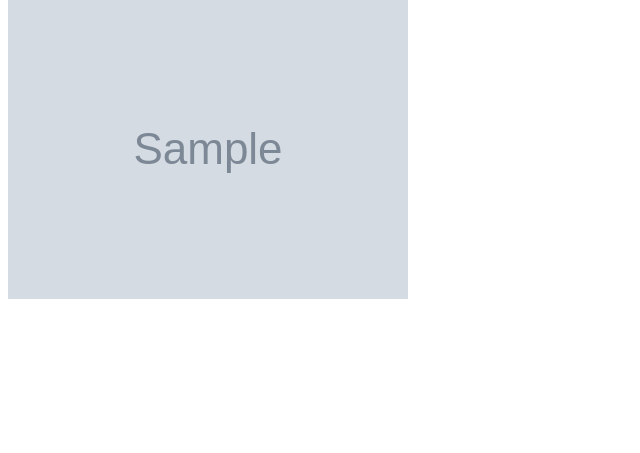
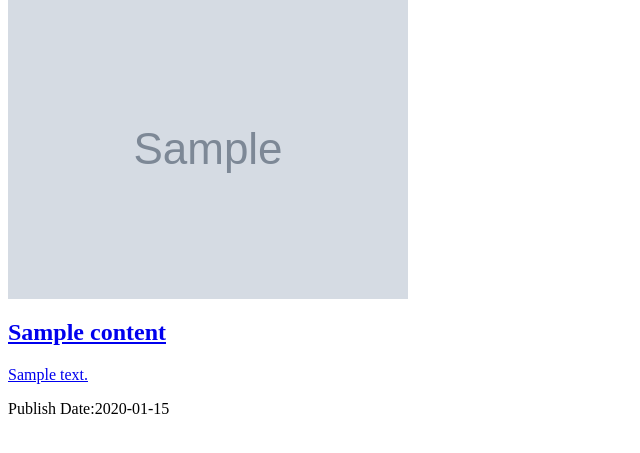
Before and after one commit to Moni-que/NEWS-ARTICLES-PREVIEW, a Flask app: template app/templates/index.html in a window 1280 px wide. Shown: the part 67-520 px from the top of the page, without its empty margins (0-640 px from the left). Run offline with Flask 2, Linux system fonts and the light colour scheme; the template is opened without the code that fills it: most values are stand-ins (such as "Sample title", 1, 10 or a date in 2020); grey boxes marked "Sample" are stand-in pictures; some libraries are stand-ins or nearby versions.

Commit message:
add title,description and publish date

```diff
--- a/app/templates/index.html
+++ b/app/templates/index.html
@@ -5,17 +5,12 @@
     </div>
     {% for title,desc,img_url,p_date,url in contents %}
     <div class="container-fluid">
-        <div class="item"><a href="{{url}}"><img src="{{img_url}}" alt=""></a>
-
-        </div>
+        <div class="item"><a href="{{url}}"><img src="{{img_url}}" alt=""></a></div>
+        <div><a href="{{url}}"><h2>{{title}}</h2></a></div>
+        <div><a href="{{url}}"><p>{{desc}}</p></a></div>
+        <div><p>Publish Date:{{p_date}}</p></div>
 
     </div>
-
-
-
-
-
-
     {% endfor %}
 
 
```
